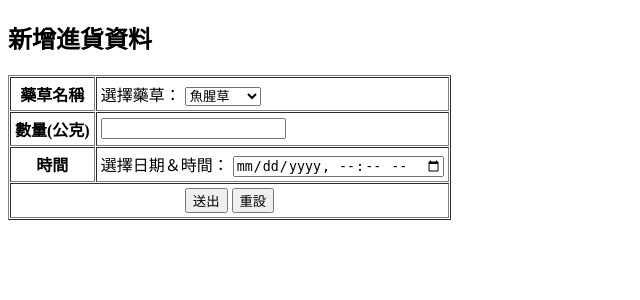
After one commit to ntub113tea/backend, a Django app: page /purchasepostform/ in a window 1280 px wide. The commit adds this page. Shown: the top 300 px of the page, without its empty margins (0-640 px from the left). Run offline with Django 3.2, Linux system fonts and the light colour scheme.

Commit message:
新增 可從前端新增進貨資料

```diff
--- a/Tea/urls.py
+++ b/Tea/urls.py
@@ -16,7 +16,7 @@ Including another URLconf
 from django.contrib import admin
 from django.urls import path
 from myapp import views
-from myapp.views import index,index2,index3,perchaselist
+from myapp.views import index,index2,index3,perchaselist,purchasepostform
 
 
 urlpatterns = [
@@ -24,5 +24,6 @@ urlpatterns = [
     path('index/', index),
     path('index2/', index2),
     path('index3/', index3),
-    path('perchaselist/', perchaselist)
+    path('perchaselist/', perchaselist),
+    path('purchasepostform/', purchasepostform)
 ]
--- a/myapp/admin.py
+++ b/myapp/admin.py
@@ -9,7 +9,7 @@ class HerbStockAdmin(admin.ModelAdmin):
     list_filter=('herbs_name',)
 
 class PurchaseAdmin(admin.ModelAdmin):
-    list_display=('purchases_id','herbs_id','purchases_value','purchases_time')
+    list_display=('purchases_id','herbs_name','purchases_value','purchases_time')
     #list_filter()
     ordering=('purchases_id',)
 
--- /dev/null
+++ b/myapp/form.py
@@ -0,0 +1,6 @@
+from django import forms
+
+class PostForm(forms.Form):
+    herbs_id = forms.IntegerField(required=True)
+    purchases_value = forms.FloatField(required=True)
+    purchases_time = forms.DateTimeField(required=True)
--- a/myapp/views.py
+++ b/myapp/views.py
@@ -1,4 +1,4 @@
-from django.shortcuts import render
+from django.shortcuts import render, redirect
 from myapp.models import Purchase
 
 def index(request):
@@ -10,8 +10,20 @@ def index2(request):
 def index3(request):
     return render(request,"選的飲料.html")
 
-def perchaselist(request):
+def perchaselist(request): #進貨表單設定
     purchases = Purchase.objects.all().order_by('purchases_id')
     return render(request, "purchaselist.html", locals())
 
+def purchasepostform(requset): #新增進貨資料
+    if requset.method == "POST":
+        herbs = requset.POST['herbs']
+        value = requset.POST['value']
+        datetime = requset.POST['datetime']
+        unit = Purchase.objects.create(herbs_name=herbs, purchases_value=value, purchases_time=datetime)
+        return redirect('/perchaselist/')
+    else:
+        message = '請輸入資料'
+    return render(requset, "purchasepostform.html",locals())
+
+
 # Create your views here.
--- /dev/null
+++ b/templates/purchasepostform.html
@@ -0,0 +1,42 @@
+<!DOCTYPE html>
+<head>
+    <title>資料新增(進貨)</title>
+</head>
+<body>
+    <h2>新增進貨資料</h2>
+    <form action="." method="post" name="purchasespostform">
+        {% csrf_token %}
+        <table border="1" cellspacing="1" cellpadding="4">
+            <tr>
+                <th>藥草名稱</th>
+                <td>
+                    <label for="herbs">選擇藥草：</label>
+                        <select id="herbs" name="herbs">
+                            <option value="魚腥草">魚腥草</option>
+                            <option value="白鶴靈芝">白鶴靈芝</option>
+                            <option value="積雪草">積雪草</option>
+                            <option value="金銀花">金銀花</option>
+                            <option value="蒲公英">蒲公英</option>
+                        </select>
+                </td>
+            </tr>
+            <tr>
+                <th>數量(公克)</th><td><input type="text" id="value" name="value"></td>
+            </tr>
+            <tr>
+                <th>時間</th>
+                <td>
+                    <label for="datetime">選擇日期＆時間：</label>
+                        <input type="datetime-local" id="datetime" name="datetime">
+                </td>
+            </tr>
+            <tr>
+                <th colspan="2" align="center">
+                    <input type="submit" name="button" id="buttom" value="送出">
+                    <input type="reset" name="buttom2" id="buttom2" value="重設">
+                </th>
+            </tr>
+        </table>
+    </form>
+</body>
+</html>
```
Also changed, not shown: myapp/models.py (+4 -4 lines), templates/purchaselist.html (+4 -4 lines).
